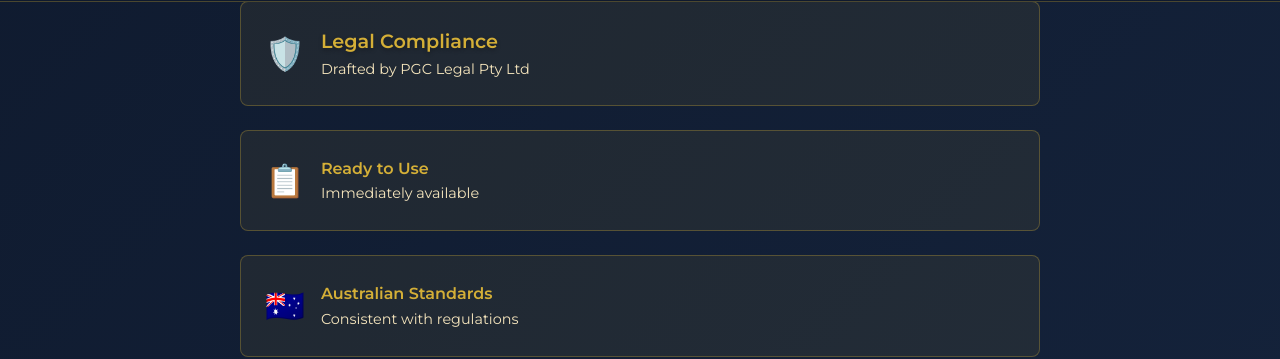
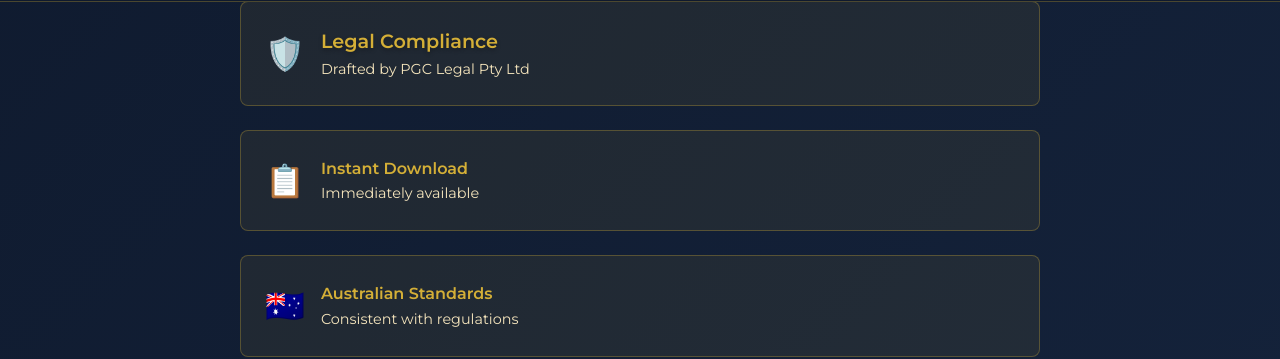
Before and after one commit to keisler-au/aiforclin, a Jekyll site: the page built from compliance/index.html, in a window 1280 px wide and 900 px high, scrolled down 959 px. Shown: the part 101-460 px from the top of the window. Built offline with Jekyll 4.4.1, drawn with Linux system fonts in a browser that asks for light colours.

Commit message:
fix/text-change

```diff
--- a/compliance/index.html
+++ b/compliance/index.html
@@ -77,7 +77,7 @@ subnav:
         <div class="badge">
           <div class="badge-icon">📋</div>
           <div class="badge-text">
-            <h4 class="content-info-header-alt-alt">Ready to Use</h4>
+            <h4 class="content-info-header-alt-alt">Instant Download</h4>
             <p class="section-text-alt">Immediately available</p>
           </div>
         </div>
```
